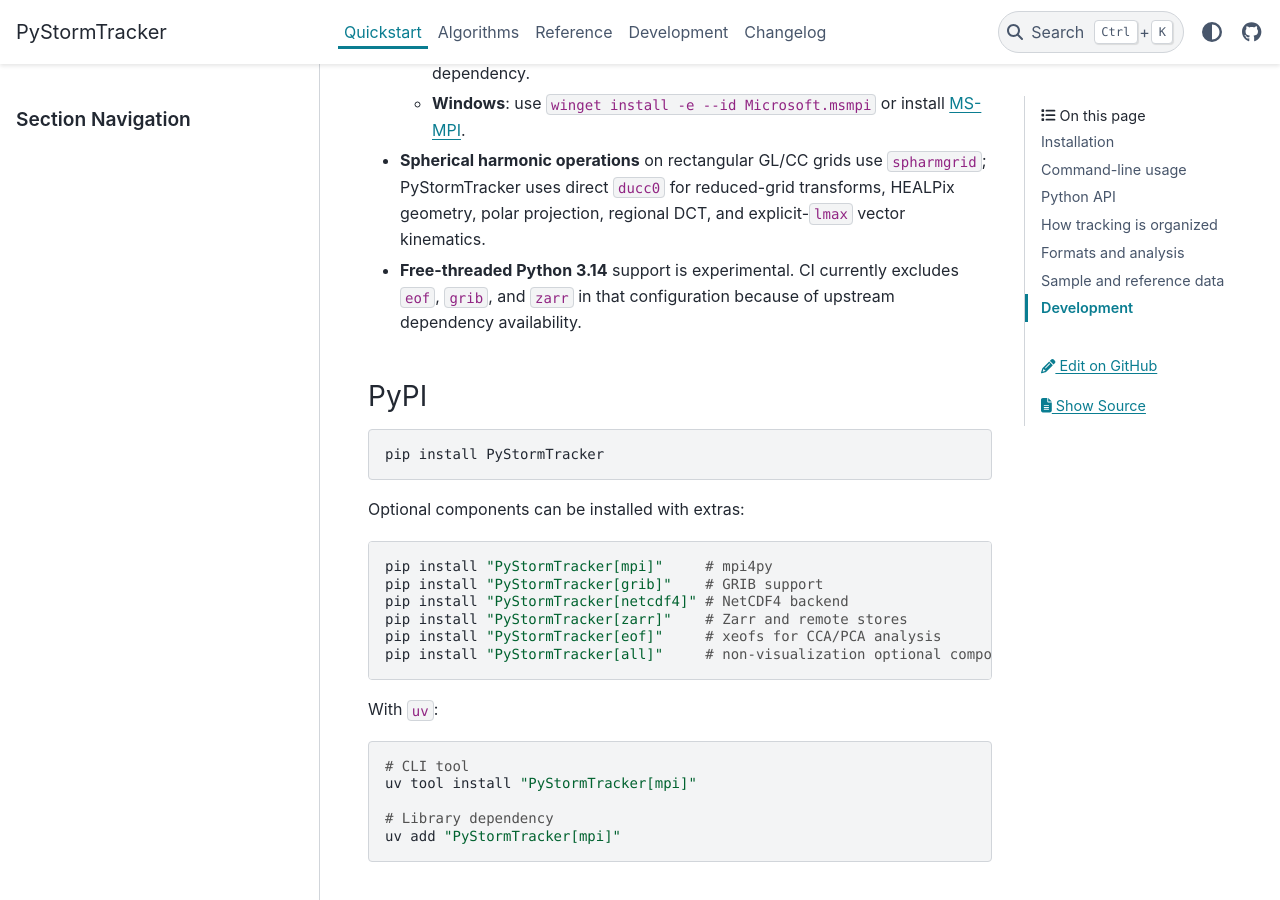
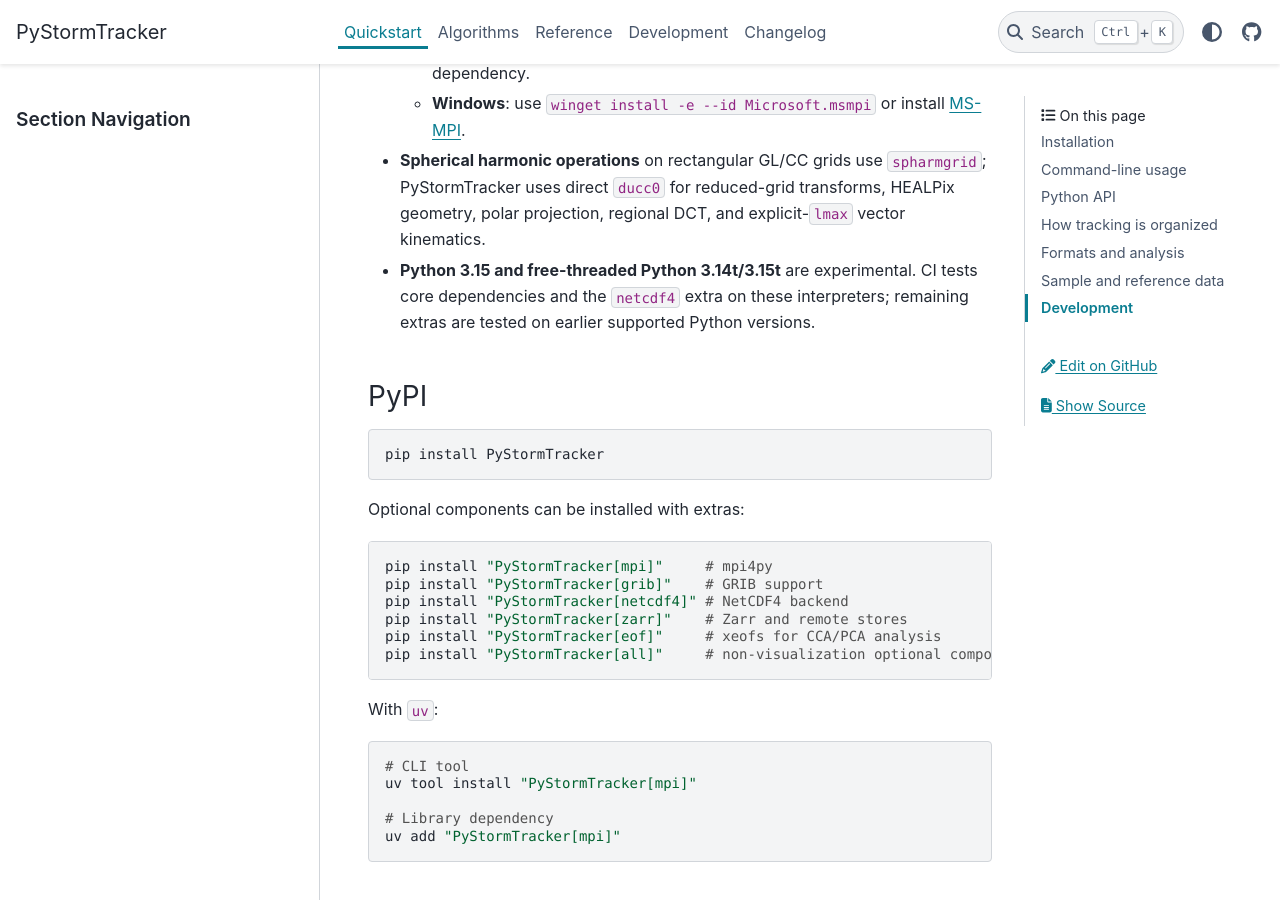
Before and after one commit to mwyau/PyStormTracker, a Sphinx documentation site: the page built from docs/quickstart.md, in a window 1280 px wide and 900 px high, scrolled down 516 px. Built offline with Sphinx 7.4.7 and the PyData theme 0.15.4, drawn with Linux system fonts in a browser that asks for light colours.

Commit message:
ci: add Python 3.15 and free-threaded support
Add Python 3.15/3.15t test lanes with NetCDF4, update the compiled
dependency requirements and lockfile, and document experimental support.
Keep unavailable GRIB extras on existing interpreters.

```diff
--- a/docs/quickstart.md
+++ b/docs/quickstart.md
@@ -14,7 +14,9 @@ This guide covers installation, command-line and Python use, sample data, and de
   `spharmgrid`; PyStormTracker uses direct `ducc0` for reduced-grid transforms, HEALPix
   geometry, polar projection, regional DCT, and explicit-`lmax` vector
   kinematics.
-- **Free-threaded Python 3.14** support is experimental. CI currently excludes `eof`, `grib`, and `zarr` in that configuration because of upstream dependency availability.
+- **Python 3.15 and free-threaded Python 3.14t/3.15t** are experimental.
+  CI tests core dependencies and the `netcdf4` extra on these interpreters;
+  remaining extras are tested on earlier supported Python versions.
 
 ### PyPI
 
--- a/pyproject.toml
+++ b/pyproject.toml
@@ -24,11 +24,12 @@ classifiers = [
     "Programming Language :: Python :: 3.12",
     "Programming Language :: Python :: 3.13",
     "Programming Language :: Python :: 3.14",
+    "Programming Language :: Python :: 3.15",
     "Topic :: Scientific/Engineering :: Atmospheric Science",
 ]
 dependencies = [
     "dask>=2024.1.0",
-    "ducc0>=0.41.0",
+    "ducc0>=0.42.0",
     "h5netcdf>=1.8.1",
     "h5py>=3.11.0",
     "msgspec>=0.20.0",
@@ -53,7 +54,7 @@ eof = [
 ]
 grib = [
     "cfgrib>=0.9.15.1",
-    "eccodes>=2.46.0",
+    "eccodes>=2.48.0",
     "eccodeslib>=2.48.0; sys_platform != 'win32'",
 ]
 mpi = [
```
Also changed, not shown: 2 other files.
